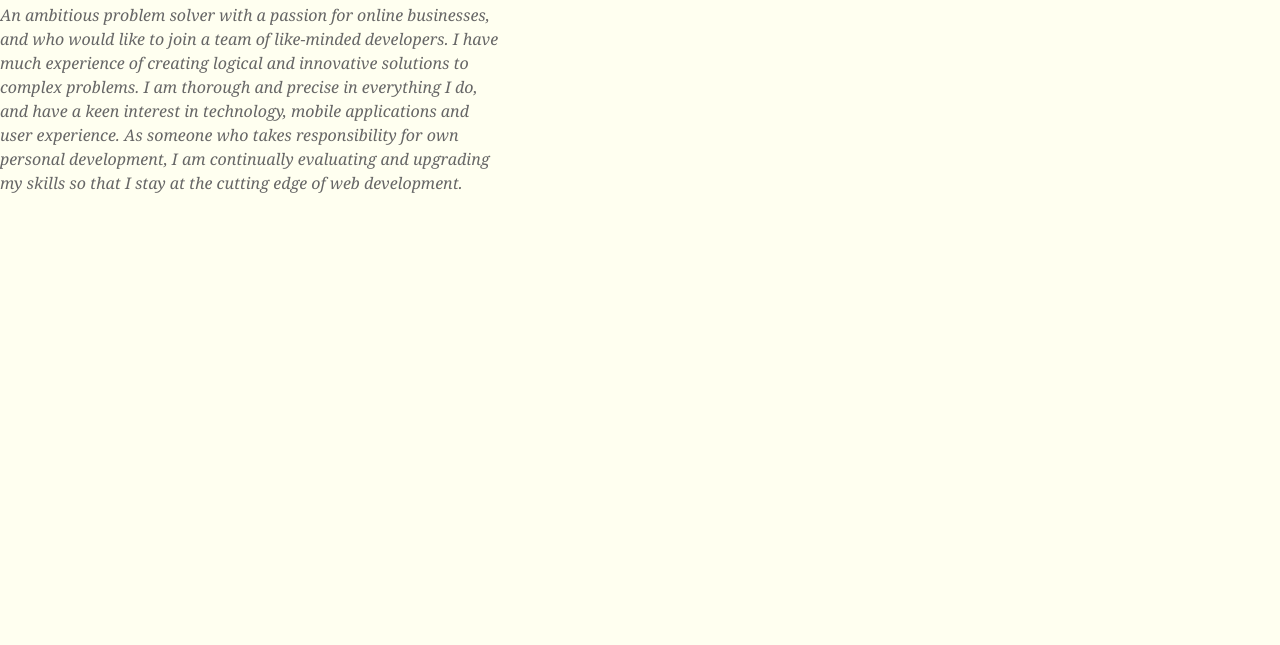
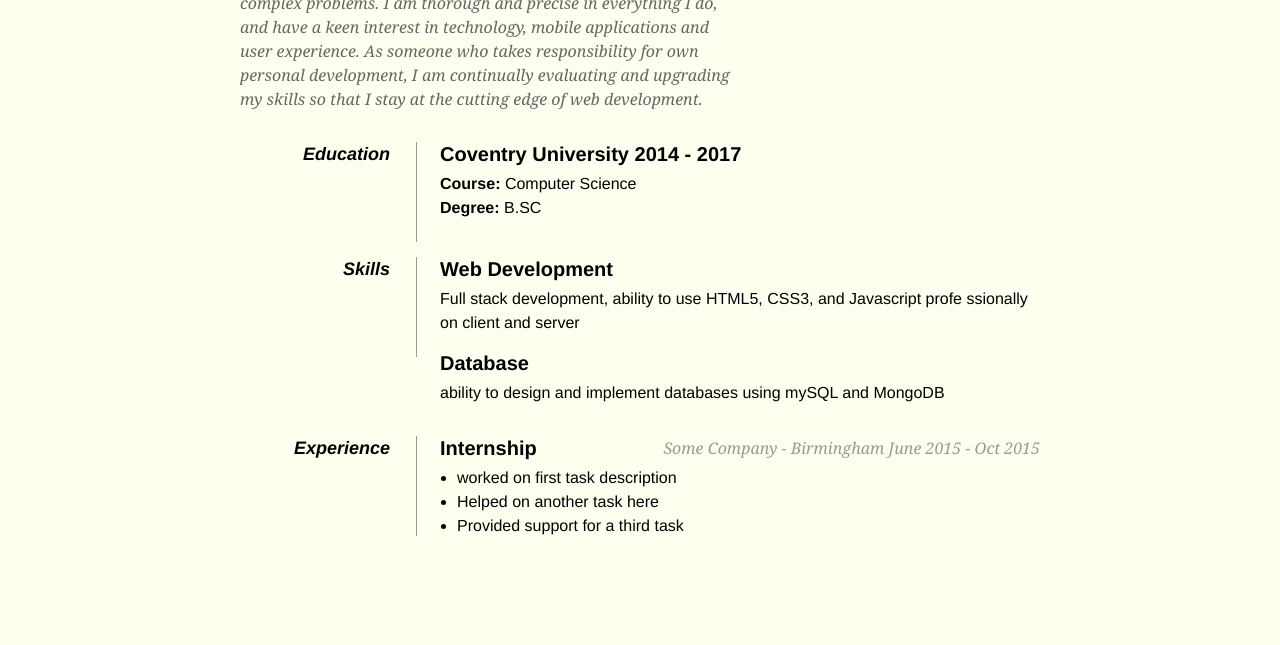
Before and after one commit to LeonardoZanone/WebApiDevelop-Resume, a plain HTML site: page index.html in a window 1280 px wide. Shown: the part 178-823 px from the top of the page. Before the commit the page ends 800 px from the top, so only its background shows below. Drawn offline with Linux system fonts and the light colour scheme.

Commit message:
Basic Model

```diff
--- a/index.html
+++ b/index.html
@@ -8,8 +8,6 @@
 </head>
 <body>
     <div id="mainContent">
-        Hello World!
-    </div>
 
         <div>
             <h1>Your Name</h1>
@@ -26,5 +24,44 @@
                 and upgrading my skills so that I stay at the cutting edge of web development.
             </p>
         </div>
+        <dl>
+            <dd class="clear"></dd>
+            <dt>Education</dt>
+            <dd>
+                <h2>Coventry University 2014 - 2017</h2>
+                <p>
+                    <strong>Course:</strong> Computer Science<br />
+                    <strong>Degree:</strong> B.SC
+                </p>
+            </dd>
+            <dd class="clear"></dd>
+            <dt>Skills</dt>
+            <dd>
+                <h2>Web Development</h2>
+                <p>
+                    Full stack development, ability to use HTML5, CSS3, and Javascript profe
+                    ssionally on client and server
+                <p>
+                    <h2>Database</h2>
+
+                <p>ability to design and implement databases using mySQL and MongoDB</p>
+            </dd>
+            <dd class="clear"></dd>
+            <dt>Experience</dt>
+            <dd>
+                <h2>
+                    Internship <span>Some Company - Birmingham June 2015 - Oct 2015 </span>
+                </h2>
+                <ul>
+                    <li>worked on first task description</li>
+                    <li>Helped on another task here</li>
+                    <li>Provided support for a third task</li>
+                </ul>
+            </dd>
+            <dd class="clear"></dd>
+        </dl>
+    </div>
+
+
 </body>
 </html>
--- a/resume.css
+++ b/resume.css
@@ -1,3 +1,7 @@
+html {
+    scroll-behavior: smooth;
+}
+
 * {
     margin: 0;
     padding: 0;
@@ -41,8 +45,58 @@ p {
     float: left;
 }
 
-#coverLetter p {
+    #coverLetter p {
+        font-family: Georgia, Serif;
+        font-style: italic;
+        color: #666;
+    }
+
+/*format h2 titles */
+h2 {
+    font-size: 20px;
+    margin: 0 0 6px 0;
+    position: relative;
+}
+
+h2 span {
+    position: absolute;
+    bottom: 0;
+    right: 0;
+    font-style: italic;
     font-family: Georgia, Serif;
+    font-size: 16px;
+    color: #999;
+    font-weight: normal;
+}
+
+/* set margin for our unordered list */
+ul {
+    margin: 0 0 32px 17px;
+}
+
+/* format the resume using Euro style */
+/* dt contains section titles and will float to the left */
+dt {
     font-style: italic;
-    color: #666;
+    font-weight: bold;
+    font-size: 18px;
+    text-align: right;
+    padding: 0 26px 0 0;
+    width: 150px;
+    float: left;
+    height: 100px;
+    border-right: 1px solid #999;
 }
+
+/* dd tags contains details and will float to the right */
+dd {
+    width: 600px;
+    float: right;
+}
+
+/* override default clear behaviour for dd tags */
+dd.clear {
+    float: none;
+    margin: 0;
+    height: 15px;
+}
```
Lines whose indentation alone changed are shown as unchanged.
